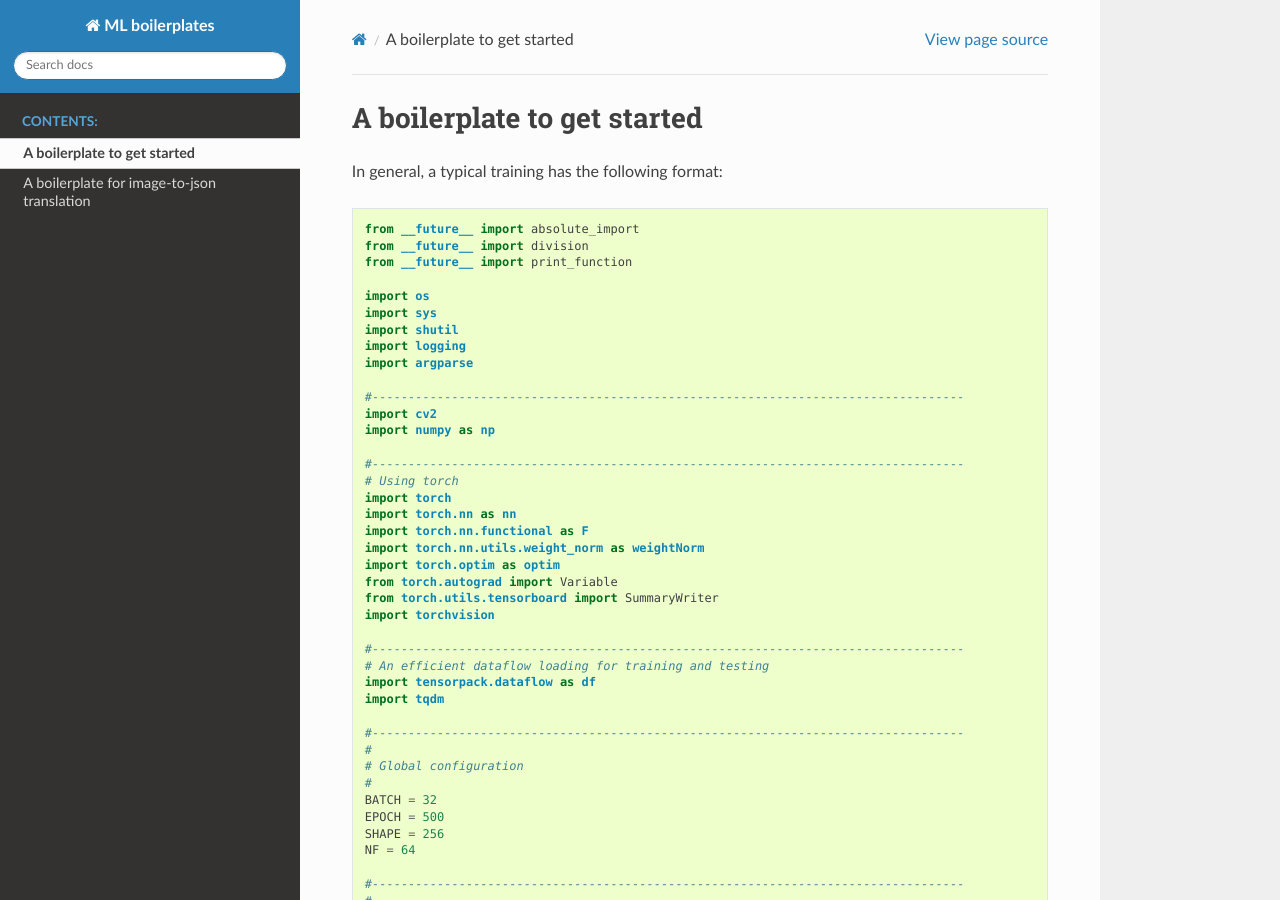
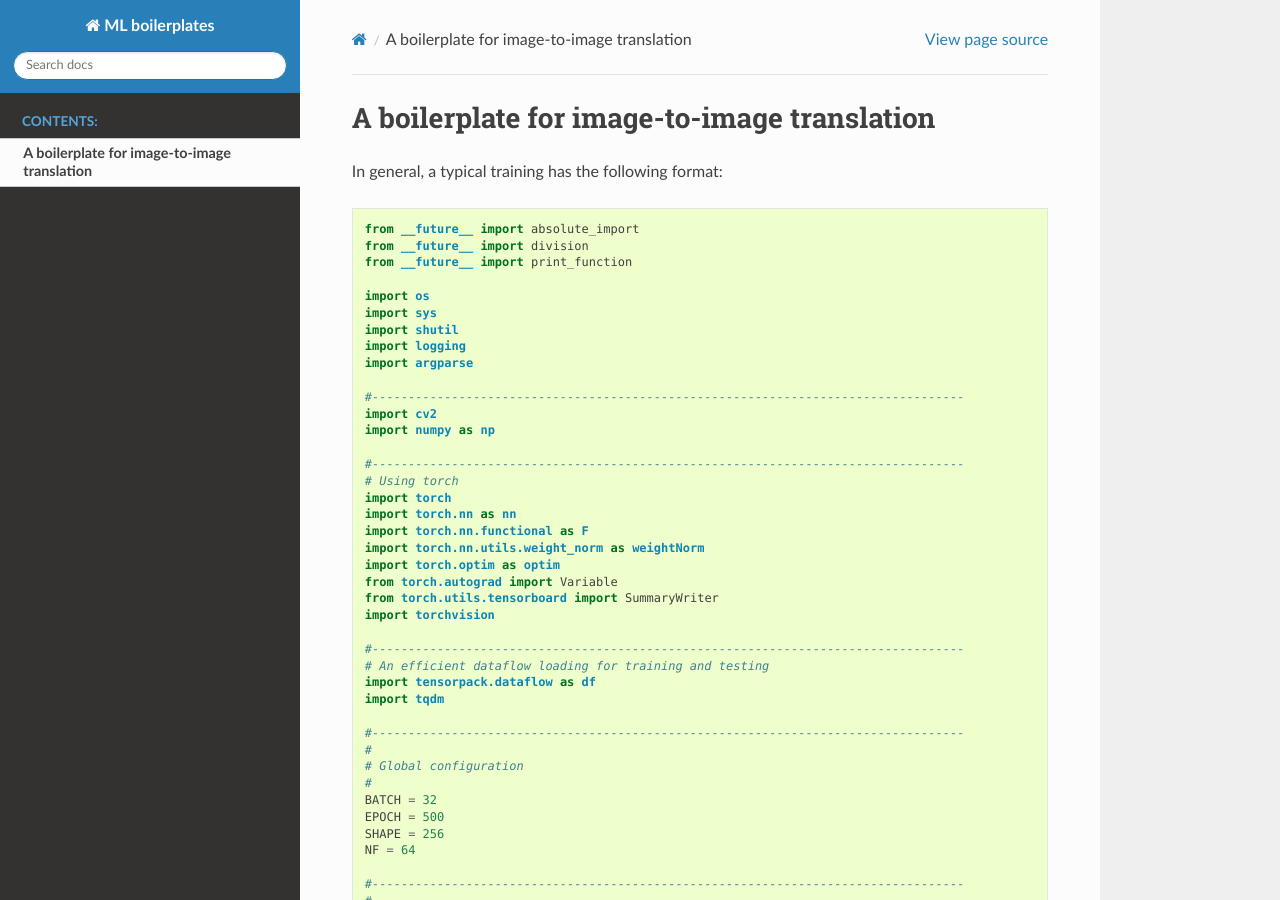
Before and after one commit to tmquan/MLbadge, a Sphinx documentation site: the page built from source/tutorial/image2image.rst, in a window 1280 px wide and 900 px high. Built offline with Sphinx 7.4.7 and the Read the Docs theme 2.0.0, drawn with Linux system fonts in a browser that asks for light colours; pages that are not in the unit, such as notebooks, are missing from menus.

Commit message:
Image2image

```diff
--- a/source/index.rst
+++ b/source/index.rst
@@ -22,7 +22,7 @@ Case Studies
   :caption: Contents:
 
   tutorial/image2image
-  tutorial/image2json
+  tutorial/image2son
 
 
 
--- a/source/tutorial/image2image.rst
+++ b/source/tutorial/image2image.rst
@@ -1,4 +1,4 @@
-A boilerplate to get started
+A boilerplate for image-to-image translation
 ***************************
 
 In general, a typical training  has the following format:
```
Also changed, not shown: source/tutorial/index.rst (deleted, +0 -12 lines).
